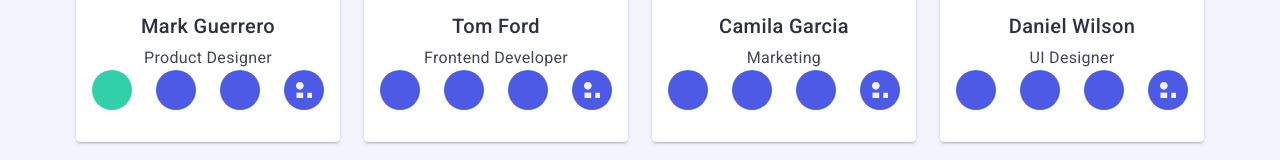
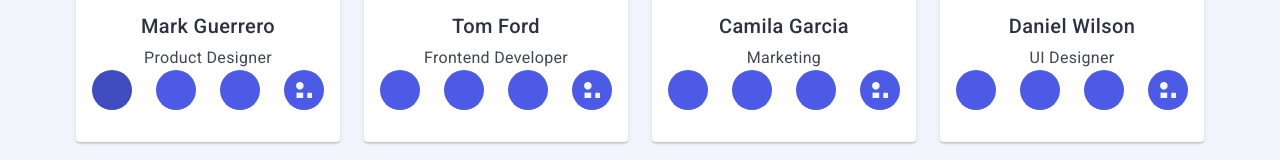
Before and after one commit to Balmesgoit/goit-markup-hw-04, a plain HTML site: page index.html in a window 1280 px wide. In both pictures the pointer is over the link 112 px from the left and 2908 px from the top of the page. Shown: the part 2819-2979 px from the top of the page. Drawn offline with nearby package versions, Linux system fonts and the light colour scheme.

Commit message:
Update styles.css

```diff
--- a/css/styles.css
+++ b/css/styles.css
@@ -302,8 +302,8 @@ img {
     background-color: var(--web);
 }
 
-.soclistlink:focus,
-.soclistlink:hover {
+.soclist-item .soclistlink:focus,
+.soclist-item .soclistlink:hover {
     background-color: var(--ocean);
 }
 
```
